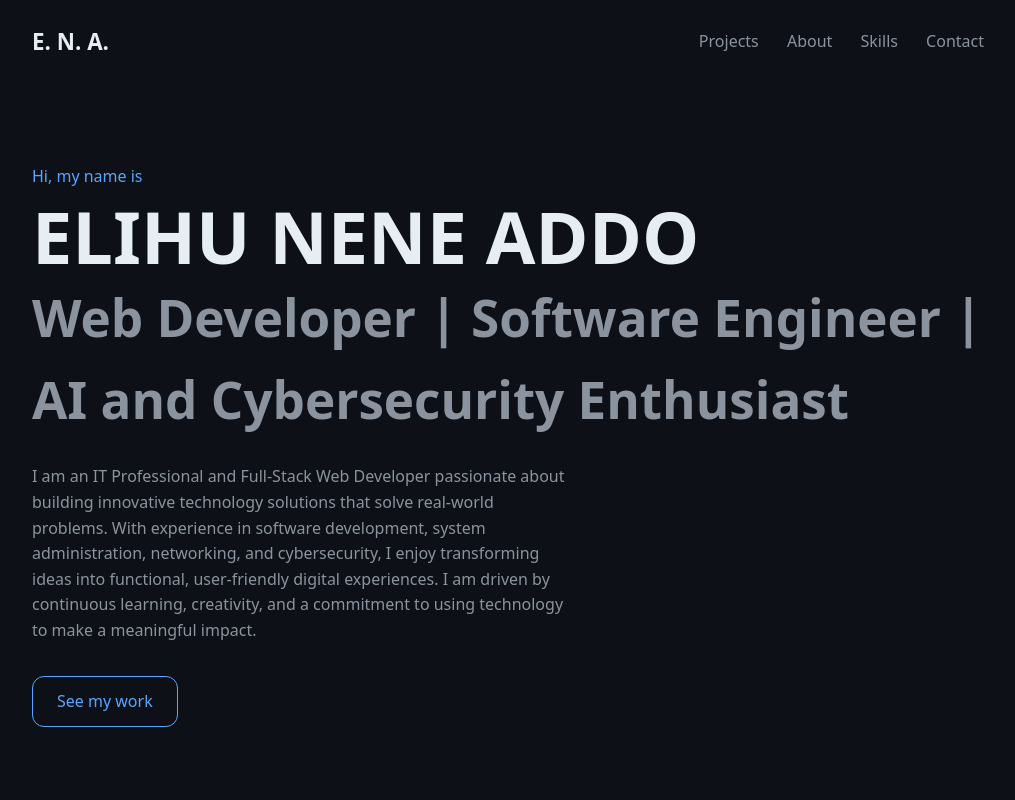
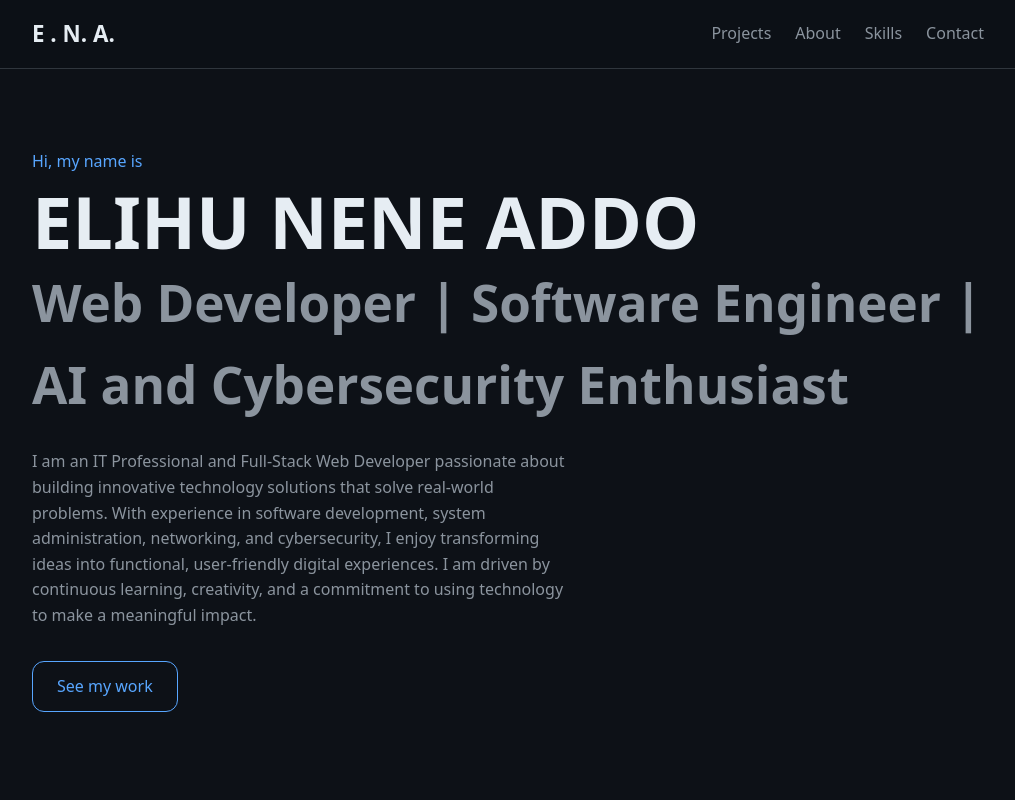
Before and after one commit to qwesikhalifa/my-portfolio, a plain HTML site: page index.html in a window 1280 px wide. Shown: the top 800 px of the page, without its empty margins (132-1147 px from the left). Drawn offline with Linux system fonts and the light colour scheme.

Commit message:
Add sticky navigation at the header

```diff
--- a/index.html
+++ b/index.html
@@ -18,14 +18,16 @@
 
   <!-- ========== HEADER / NAV ========== -->
   <header class="site-header">
-    <a href="#home" class="logo">E. N. A.</a>
+  <div class="nav-inner">
+    <a href="#home" class="logo">E . N. A.</a>
     <nav>
       <a href="#projects">Projects</a>
       <a href="#about">About</a>
       <a href="#skills">Skills</a>
       <a href="#contact">Contact</a>
     </nav>
-  </header>
+  </div>
+</header>
 
   <main>
 
--- a/style.css
+++ b/style.css
@@ -9,6 +9,7 @@
   --accent: #58a6ff;
   --radius: 12px;
   --max-width: 1000px;
+  --nav-bg: rgba(13, 17, 23, 0.8);
 }
 
 /* ========== 2. RESET & BASE ========== */
@@ -28,7 +29,7 @@ a:hover { text-decoration: underline; }
 ul { list-style: none; }
 
 /* Shared layout: every section is centered with the same max width */
-section, .site-header, footer {
+section, footer {
   max-width: var(--max-width);
   margin: 0 auto;
   padding: 80px 24px;
@@ -39,16 +40,31 @@ section, .site-header, footer {
   margin-bottom: 32px;
 }
 
-/* ========== 3. HEADER ========== */
+.logo { font-weight: 700; font-size: 1.4rem; color: var(--text); }
+.site-header nav a { margin-left: 24px; color: var(--muted); }
+.site-header nav a:hover { color: var(--accent); text-decoration: none; }
+
+/* ========== 3. HEADER/NAV ========== */
 .site-header {
+  position: sticky;
+  top: 0;
+  z-index: 100;
+  background: var(--nav-bg);
+  backdrop-filter: blur(10px);
+  border-bottom: 1px solid var(--border);
+}
+.nav-inner {
+  max-width: var(--max-width);
+  margin: 0 auto;
+  padding: 16px 24px;
   display: flex;
   justify-content: space-between;
   align-items: center;
-  padding: 24px;
 }
-.logo { font-weight: 700; font-size: 1.4rem; color: var(--text); }
-.site-header nav a { margin-left: 24px; color: var(--muted); }
-.site-header nav a:hover { color: var(--accent); text-decoration: none; }
+.site-header nav { display: flex; align-items: center; }
+
+/* Stops the sticky bar from covering section titles when you click a nav link */
+section { scroll-margin-top: 70px; }
 
 /* ========== 4. HERO ========== */
 .hero { min-height: 70vh; display: flex; flex-direction: column; justify-content: center; }
```
